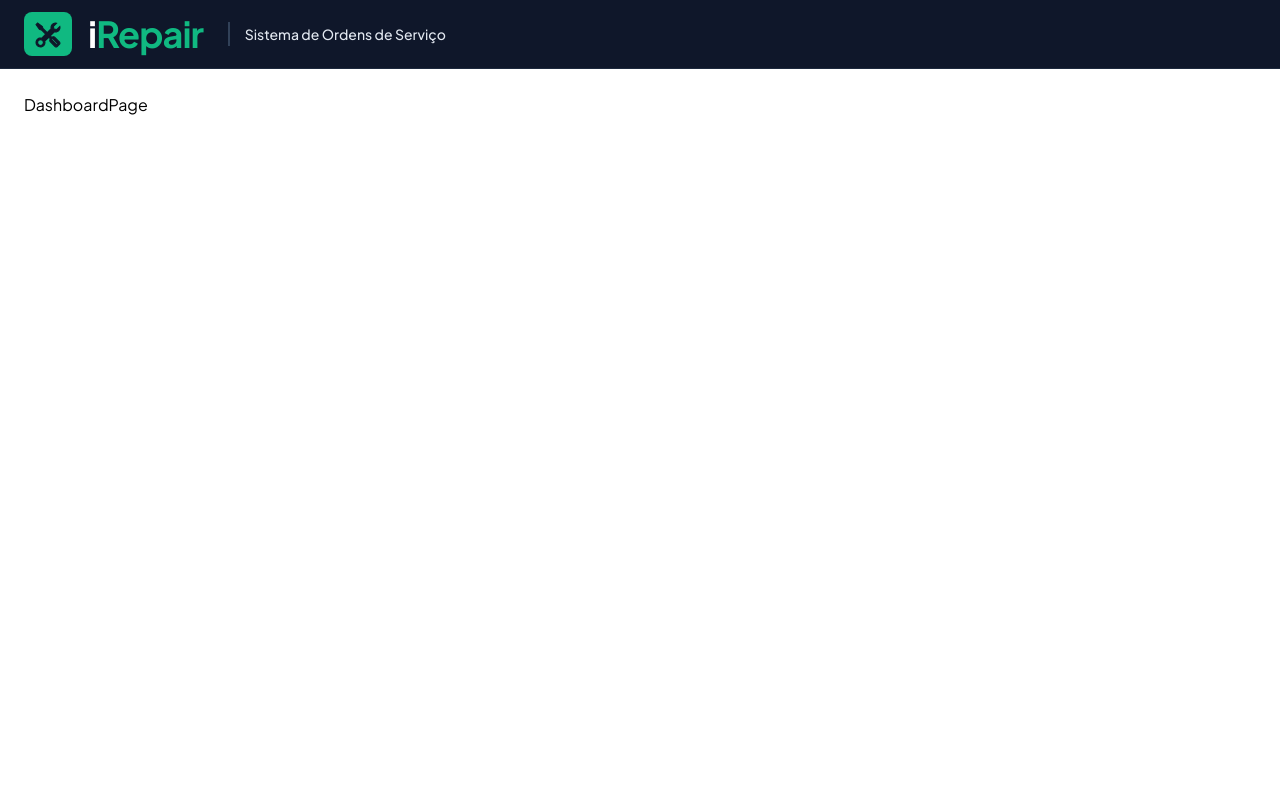
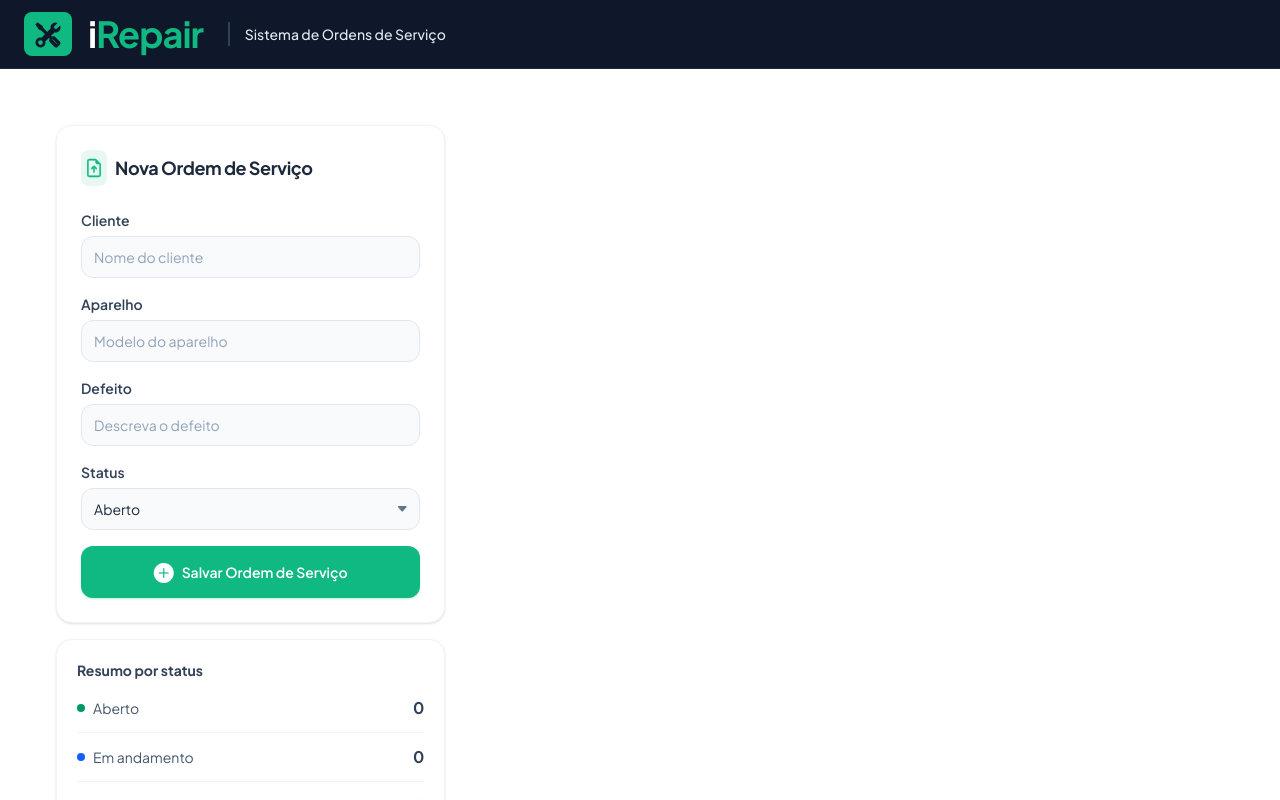
Before and after one commit to andreperinigiacomin-lang/repositorioiRepair, a React (Vite) app in the folder ijunior-task-board/: page / in a window 1280 px wide. Shown: the top 800 px of the page. Built offline with nearby package versions, Linux system fonts and the light colour scheme.

Commit message:
feat: adiciona o layout e design antigo(do app.tsx) para a DashboardPage (/)

```diff
--- a/ijunior-task-board/src/pages/DashboardPage.tsx
+++ b/ijunior-task-board/src/pages/DashboardPage.tsx
@@ -1,12 +1,59 @@
-import React from 'react'
+import ServiceCard from "../components/ServiceCard";
+import NewServiceForm from "../components/NewServiceForm";
+import type { ServiceOrder } from "../types/ServiceOrder";
+import StatusSummary from "../components/StatusSummary";
+import { useState } from "react";
 
 const DashboardPage = () => {
+  const [orders, setOrders] = useState<ServiceOrder[]>([]);
+  const addOrder = (order: {
+    cliente: string;
+    aparelho: string;
+    defeito: string;
+    status: string;
+  }) => {
+    const newOrder: ServiceOrder = {
+      id: Date.now(),
+      data: new Date().toLocaleDateString("pt-BR"),
+      cliente: order.cliente,
+      aparelho: order.aparelho,
+      defeito: order.defeito,
+      status: order.status,
+    };
+    setOrders([...orders, newOrder]);
+  };
+  const removeOrder = (id: number) => {
+    setOrders(orders.filter((order) => order.id !== id));
+  };
   return (
-    <div>
-      DashboardPage
-    </div>
-  )
+    <>
+      <div>{/*bloco principal*/}
+        <main className="mt-8 ml-8">
+          <div className="flex gap-8">{/*espacamento dos blocos*/}
+
+            <div className="w-1/3 flex flex-col gap-4 items-stretch">{/*segura 1/3 da tela para adicionar nova secao*/}
+
+              <NewServiceForm onAddOrder={addOrder} />
+
+              <div>{/*bloco de status summary*/}
+                <StatusSummary orders={orders} />
+              </div>{/*bloco de status summary*/}
+            </div>{/*segura 1/3 da tela para o adicionar nova secao e status summary*/}
+
+            <div className="w-2/3 grid grid-cols-3 gap-x-4 gap-y-2">{/*segura o bloco das cards 2/3 da tela*/}
+
+              {orders.map((order) => (
+                <ServiceCard
+                  key={order.id}
+                  order={order}
+                  onRemoveOrder={removeOrder}
+                />
+              ))}
+            </div>{/*segura o bloco das cards 2/3 da tela*/}
+          </div>{/*espacamento dos blocos*/}
+        </main>
+      </div>{/*bloco principal*/}
+    </>
+  );
 }
-
-export default DashboardPage
-DashboardPage
+export default DashboardPage;
```
